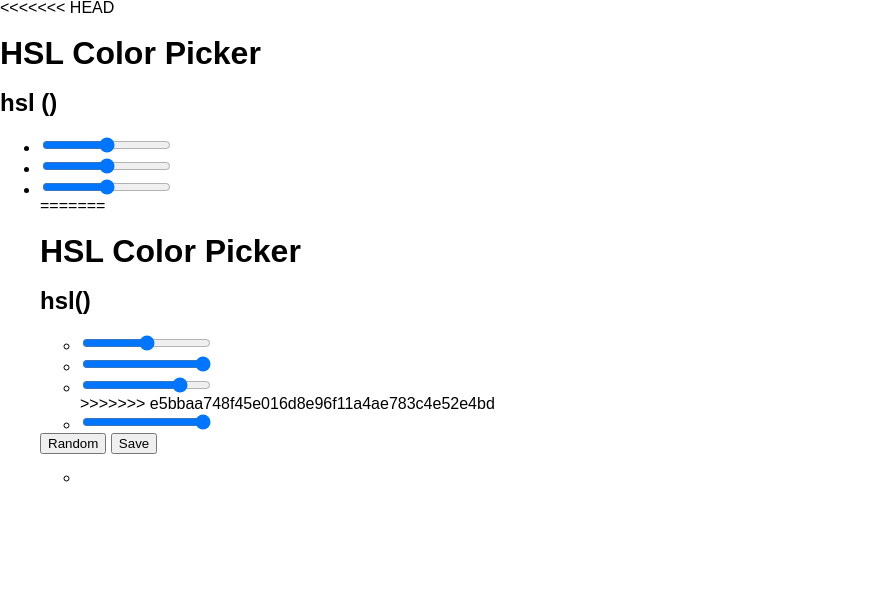
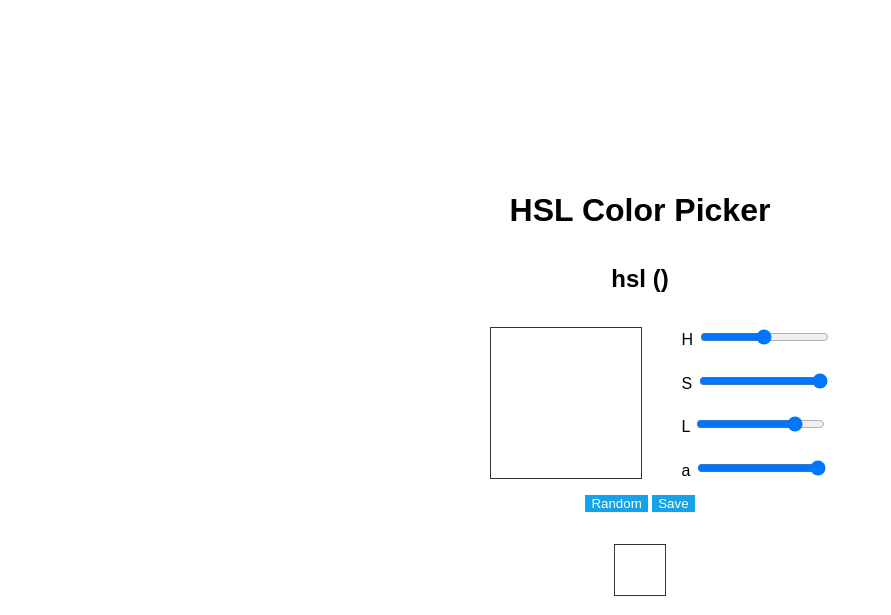
Before and after one commit to tiy-tpa-fee/color-picker, a website: page public/index.html in a window 1280 px wide. Shown: the whole page, without its empty margins (0-891 px from the left). Drawn offline with Linux system fonts and the light colour scheme.

Commit message:
added basic styles

```diff
--- a/public/index.html
+++ b/public/index.html
@@ -7,29 +7,22 @@
     <link rel="stylesheet" href="/screen.css">
   </head>
   <body>
-<<<<<<< HEAD
     <h1>HSL Color Picker</h1>
     <h2>hsl ()</h2>
+    <section class="picker">
     <figure></figure>
-    <ul>
-      <li><input type="range" name="hue" min="0" max="360" value="180"></li>
-      <li><input type="range" name="saturation" min="0" max="100" value="50"></li>
-      <li><input type="range" name="lightness" min="0" max="100" value="50"></li>
-=======
-
-    <h1>HSL Color Picker</h1>
-    <h2>hsl()</h2>
-    <figure></figure>
-    <ul>
-      <li><input type="range" name="hue" min="0" max="360" value="180"></li>
-      <li><input type="range" name="saturation" min="0" max="100" value="100"></li>
-      <li><input type="range" name="lightness" min="0" max="100" value="80"></li>
->>>>>>> e5bbaa748f45e016d8e96f11a4ae783c4e52e4bd
-      <li><input type="range" name="alpha" min="0" max="1" step="0.01" value="1"></li>
-    </ul>
-    <button>Random</button>
-    <button>Save</button>
-    <ul>
+      <ul>
+        <li>H <input type="range" name="hue" min="0" max="360" value="180"></li>
+        <li>S <input type="range" name="saturation" min="0" max="100" value="100"></li>
+        <li>L <input type="range" name="lightness" min="0" max="100" value="80"></li>
+        <li>a <input type="range" name="alpha" min="0" max="1" step="0.01" value="1"></li>
+      </ul>
+    </section>
+    <section class="actions">
+      <button>Random</button>
+      <button>Save</button>
+    </section>
+    <ul class="library">
       <li><figure></figure></li>
     </ul>
     <script src="/main.js" charset="utf-8"></script>
--- a/public/screen.css
+++ b/public/screen.css
@@ -1,8 +1,51 @@
 html {
   text-size-adjust: 100%;
+  height: 100%;
 }
 
 body {
+  display: flex;
+  justify-content: center;
+  align-items: center;
+  flex-direction: column;
+  min-height: 100%;
   margin: 0;
   font: 16px / 1 sans-serif;
 }
+
+ul {
+  list-style: none;
+  padding-left: 0;
+}
+
+figure {
+  border: 1px solid #333;
+  height: 150px;
+  width: 150px;
+}
+
+section.picker {
+  display: flex;
+}
+
+section.picker ul {
+  display: flex;
+  flex-direction: column;
+  justify-content: space-between;
+}
+
+button {
+  background-color: rgb(20, 162, 233);
+  color: #fff;
+  border: none;
+}
+
+ul.library {
+  display: flex;
+  flex-wrap: wrap;
+}
+
+ul.library figure {
+  height: 50px;
+  width: 50px;
+}
```
Also changed, not shown: 1 other file.
